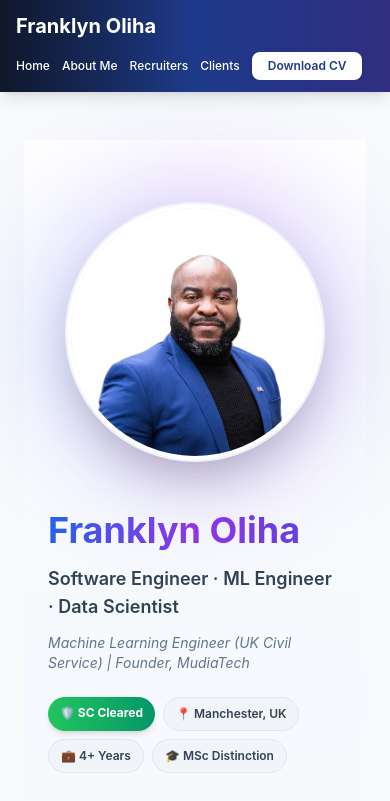
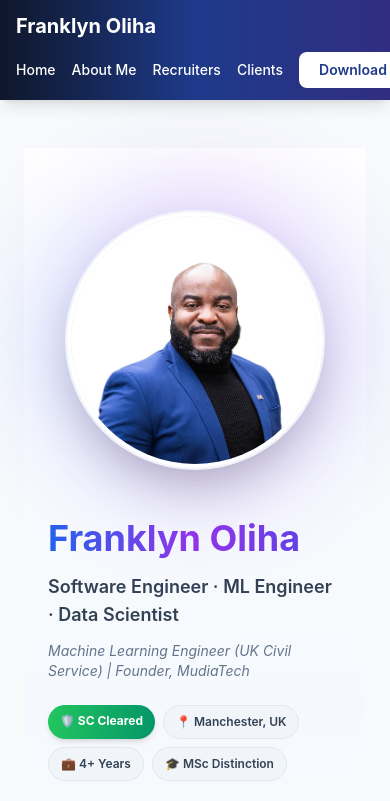
Before and after one commit to Franklyn-SWE/franklyn-portfolio, a React (Vite) app: page / in a window 390 px wide. Shown: the top 801 px of the page. Built offline with nearby package versions, Linux system fonts and the light colour scheme.

Commit message:
Increase navbar button sizes on mobile for better touch targets

```diff
--- a/src/components/Navbar.jsx
+++ b/src/components/Navbar.jsx
@@ -16,35 +16,35 @@ export default function Navbar() {
 
         {/* Navigation Links - Horizontal scroll on mobile, flex on desktop */}
         <div className="overflow-x-auto scrollbar-hide -mx-4 px-4 sm:mx-0 sm:px-0 sm:mt-0 mt-2">
-          <div className="flex gap-3 sm:gap-6 text-xs sm:text-sm items-center min-w-max sm:min-w-0 sm:justify-end">
+          <div className="flex gap-4 sm:gap-6 text-sm sm:text-sm items-center min-w-max sm:min-w-0 sm:justify-end">
             <Link
               to="/"
-              className="text-white hover:text-blue-300 transition-colors font-medium whitespace-nowrap"
+              className="text-white hover:text-blue-300 transition-colors font-medium whitespace-nowrap py-2"
             >
               Home
             </Link>
             <Link
               to="/about"
-              className="text-white hover:text-blue-300 transition-colors font-medium whitespace-nowrap"
+              className="text-white hover:text-blue-300 transition-colors font-medium whitespace-nowrap py-2"
             >
               About Me
             </Link>
             <Link
               to="/recruiters"
-              className="text-white hover:text-blue-300 transition-colors font-medium whitespace-nowrap"
+              className="text-white hover:text-blue-300 transition-colors font-medium whitespace-nowrap py-2"
             >
               Recruiters
             </Link>
             <Link
               to="/clients"
-              className="text-white hover:text-blue-300 transition-colors font-medium whitespace-nowrap"
+              className="text-white hover:text-blue-300 transition-colors font-medium whitespace-nowrap py-2"
             >
               Clients
             </Link>
             <a
               href="/Franklyn_Oliha_Data_Scientist_Machine_Learning_Engineer_CV.pdf"
               download
-              className="bg-white text-blue-900 px-4 sm:px-5 py-1.5 sm:py-2 rounded-lg font-semibold hover:bg-blue-100 transition-all shadow-md hover:shadow-lg whitespace-nowrap"
+              className="bg-white text-blue-900 px-5 sm:px-5 py-2 sm:py-2 rounded-lg font-semibold hover:bg-blue-100 transition-all shadow-md hover:shadow-lg whitespace-nowrap text-sm"
             >
               Download CV
             </a>
```
